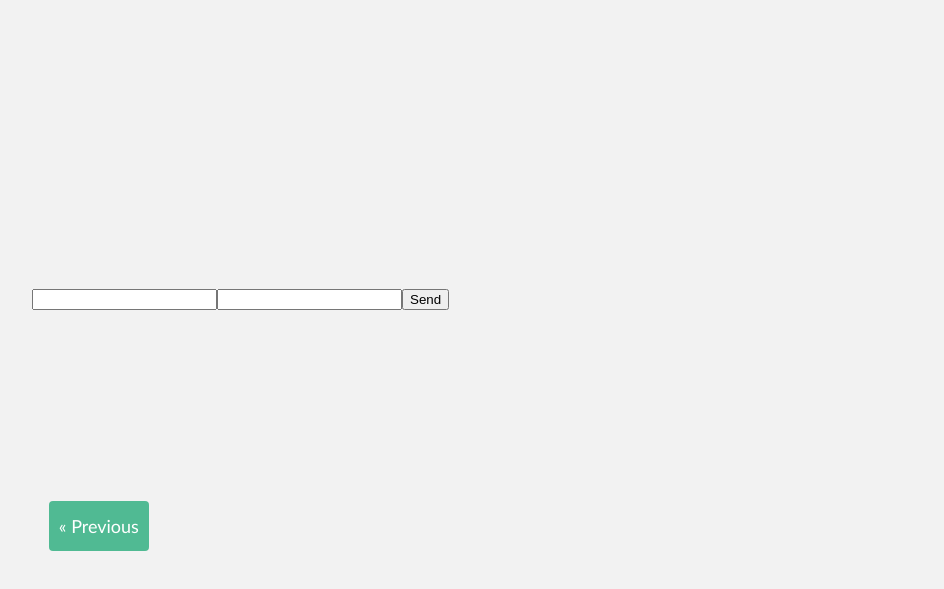
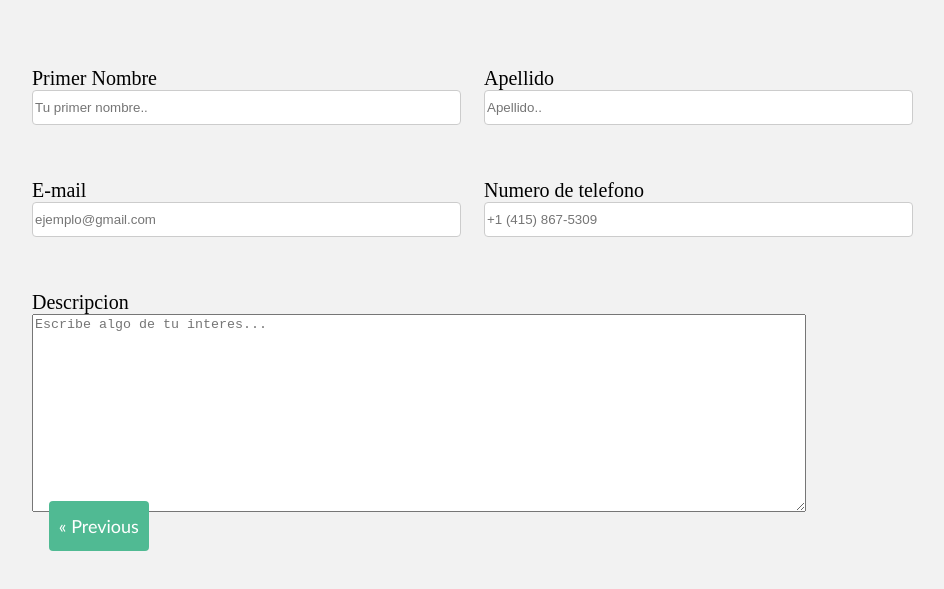
Before and after one commit to Gago-sys/Gago-sys.github.io, a plain HTML site: page mail-form.html in a window 1280 px wide. Shown: the part 131-720 px from the top of the page, without its empty margins (156-1100 px from the left). Drawn offline with Linux system fonts and the light colour scheme.

Commit message:
Updated mail-form.html

```diff
--- a/mail-form.html
+++ b/mail-form.html
@@ -11,10 +11,36 @@
 
     <div class="container">
         <h1 class="intro">Contactame</h1>
-        <form class="info" action="https://formsubmit.co/gagoenzo.sys@gmail.com" method="POST">
-             <input type="text" name="name" required>
-             <input type="email" name="email" required>
-             <button type="submit">Send</button>
+        <form class="info" action="https://formsubmit.co/4ee3f6cb89a3c68b77154c1d66cc53a4" method="POST">
+            <!-- Honeypot -->
+            <input type="text" name="_honey" style="display:none;">
+
+            <!-- Disable Captcha -->
+            <input type="hidden" name="_captcha" value="false">
+
+            <!-- success message link -->
+            <input type="hidden" name="_next" value="https://gago-sys.github.io/success.html">
+
+            <div class="givenname">
+                <label for="firstName" class="form-label">Primer Nombre</label>
+                <input type="text" class="form-control" name="Name" placeholder="Tu primer nombre.." id="firstName" required>
+            </div>
+            <div class="surname">
+                <label for="lastName" class="form-label">Apellido</label>
+                <input type="text" class="form-control" name="Last&nbsp;Name" id="lastName" placeholder="Apellido.." required>
+            </div>
+            <div class="email">
+                <label for="mail" class="form-label">E-mail</label>
+                <input type="email" class="form-control" name="email" id="emailinfo" placeholder="ejemplo@gmail.com" required>
+            </div>
+            <div class="number">
+                <label for="phone" class="form-label">Numero de telefono</label><br>
+                <input type="text" class="form-control" name="phone" id="phoneNumber" placeholder="+1 (415) 867-5309">
+            </div>
+            <div class="notes">
+                <label for="note" class="form-label">Descripcion</label><br>
+                <textarea type="text" class="details" name="Questions" id="comments" placeholder="Escribe algo de tu interes..." required></textarea>
+            </div>
         </form>
         <a class="previous" href="https://gago-sys.github.io">&laquo;&nbsp;Previous</a>
     </div>
```
